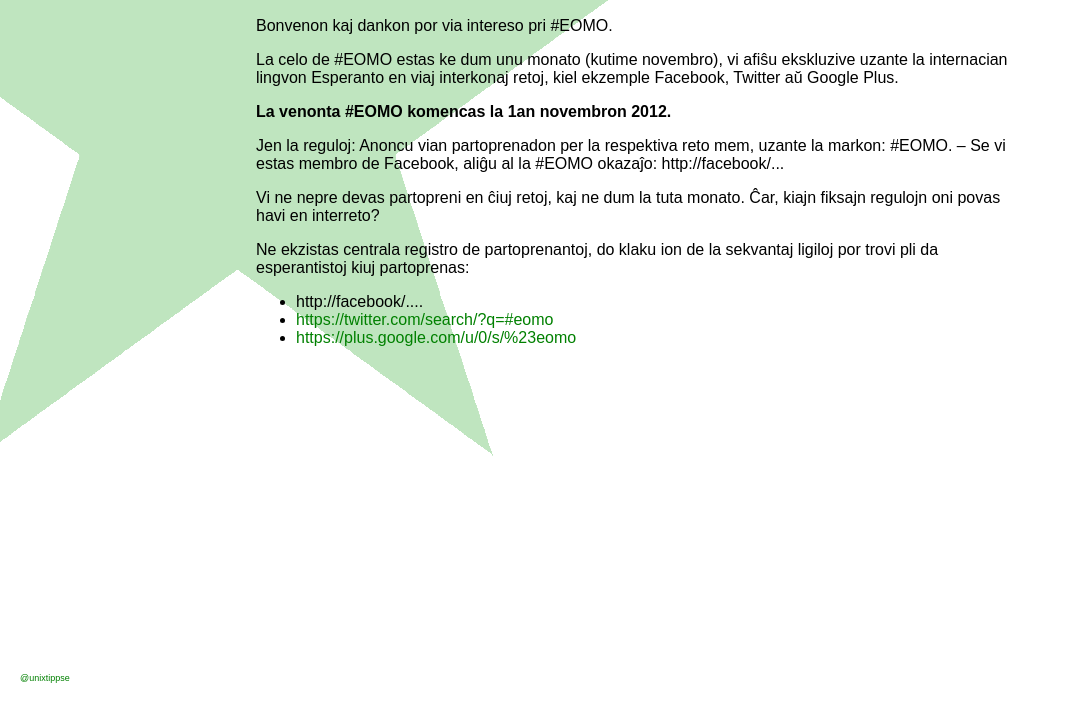
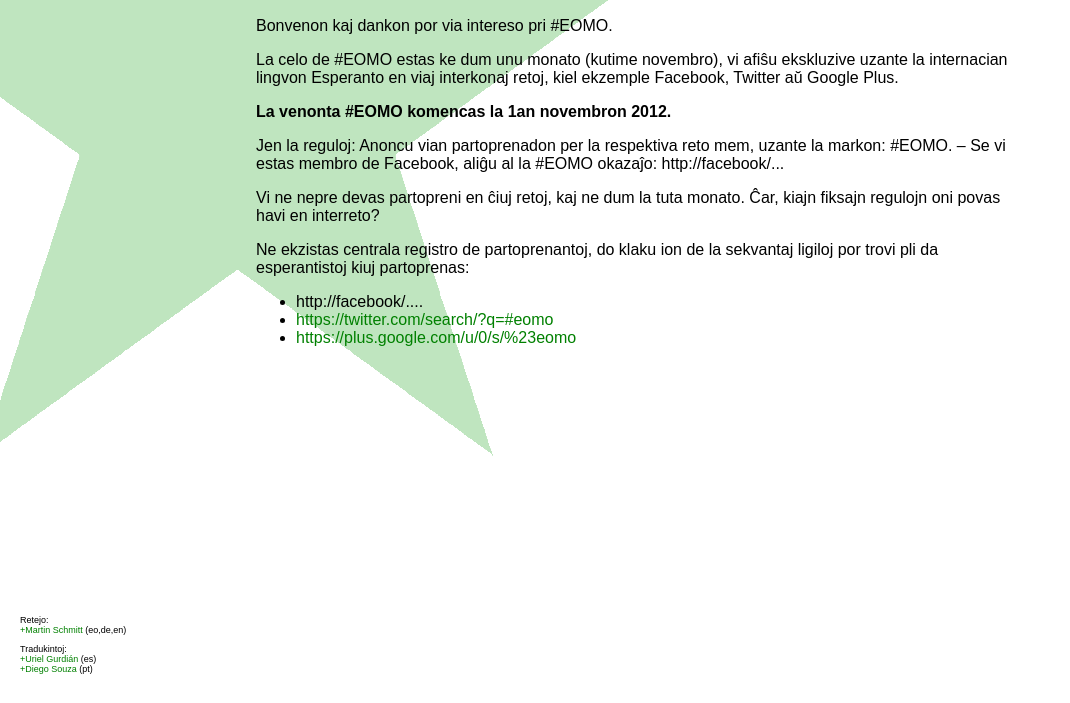
Before and after one commit to mschmitt/eomo-retejo, a plain HTML site: page index.html in a window 1280 px wide. Shown: the part 97-800 px from the top of the page, without its empty margins (0-1070 px from the left). Drawn offline with Linux system fonts and the light colour scheme.

Commit message:
Tradukintoj

```diff
--- a/index.html
+++ b/index.html
@@ -21,7 +21,7 @@
 			top:20px;
 			left:20px;
 		}
-		#kontakto {
+		#kontaktoj {
 			font-size:xx-small;
 			position:fixed;
 			bottom:20px;
@@ -53,8 +53,13 @@
 	<OPTION VALUE="#es">Español</OPTION>
 	<OPTION VALUE="#pt">Português</OPTION>
 </SELECT>
-<DIV ID="kontakto">
-<A HREF="https://twitter.com/unixtippse">@unixtippse</a>
+<DIV ID="kontaktoj">
+<p>Retejo:<br/>
+<A HREF="https://plus.google.com/102731815719970020094">+Martin Schmitt</a> (eo,de,en)</p>
+<p>Tradukintoj:<br/>
+<A HREF="https://plus.google.com/115605092877221871047">+Uriel Gurdián</a> (es)<br/>
+<A HREF="https://plus.google.com/103652171239012399765">+Diego Souza</a> (pt)<br/>
+</p>
 </DIV>
 </DIV>
 <DIV CLASS="teksto" ID="eo">
```
